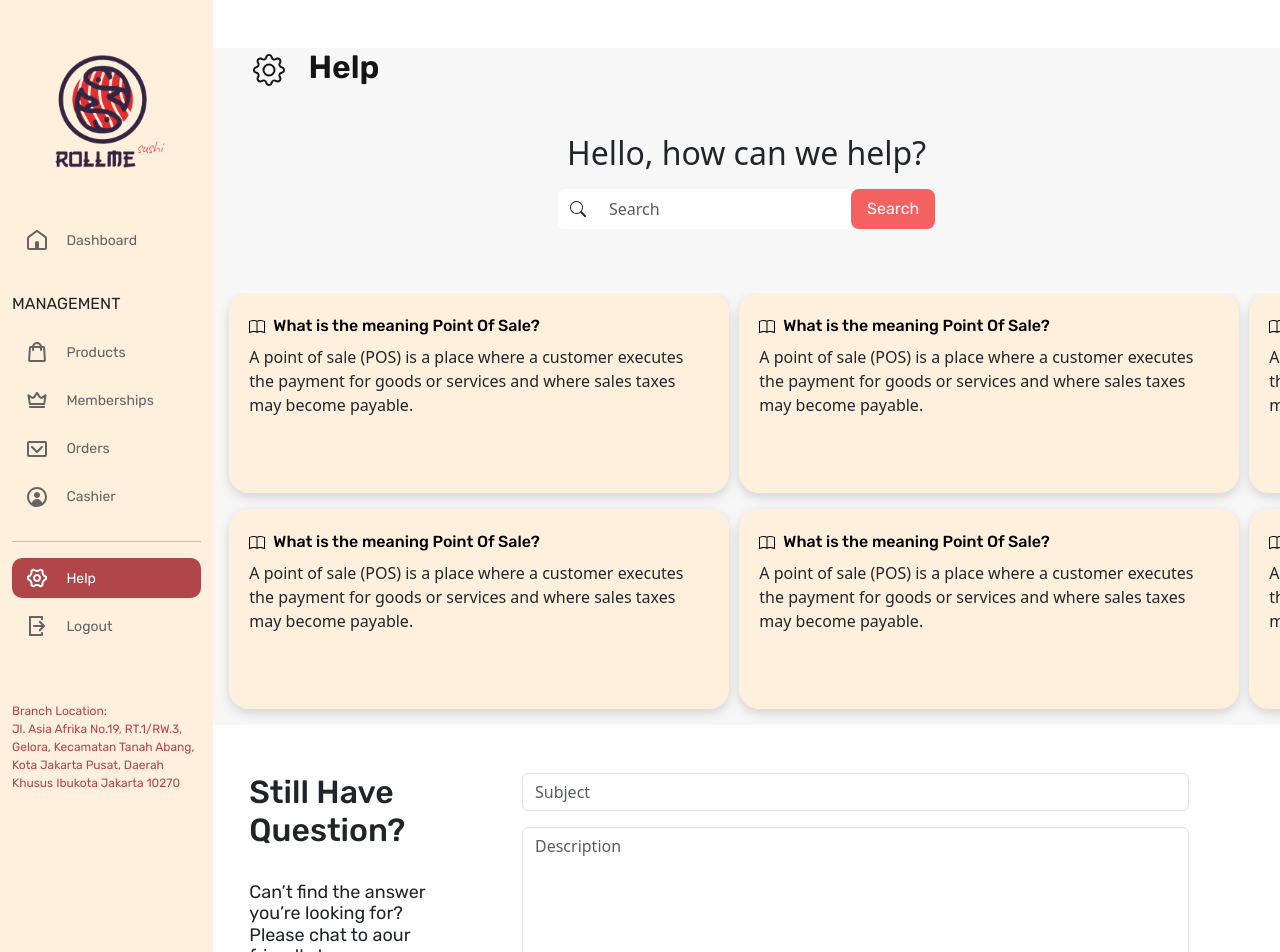
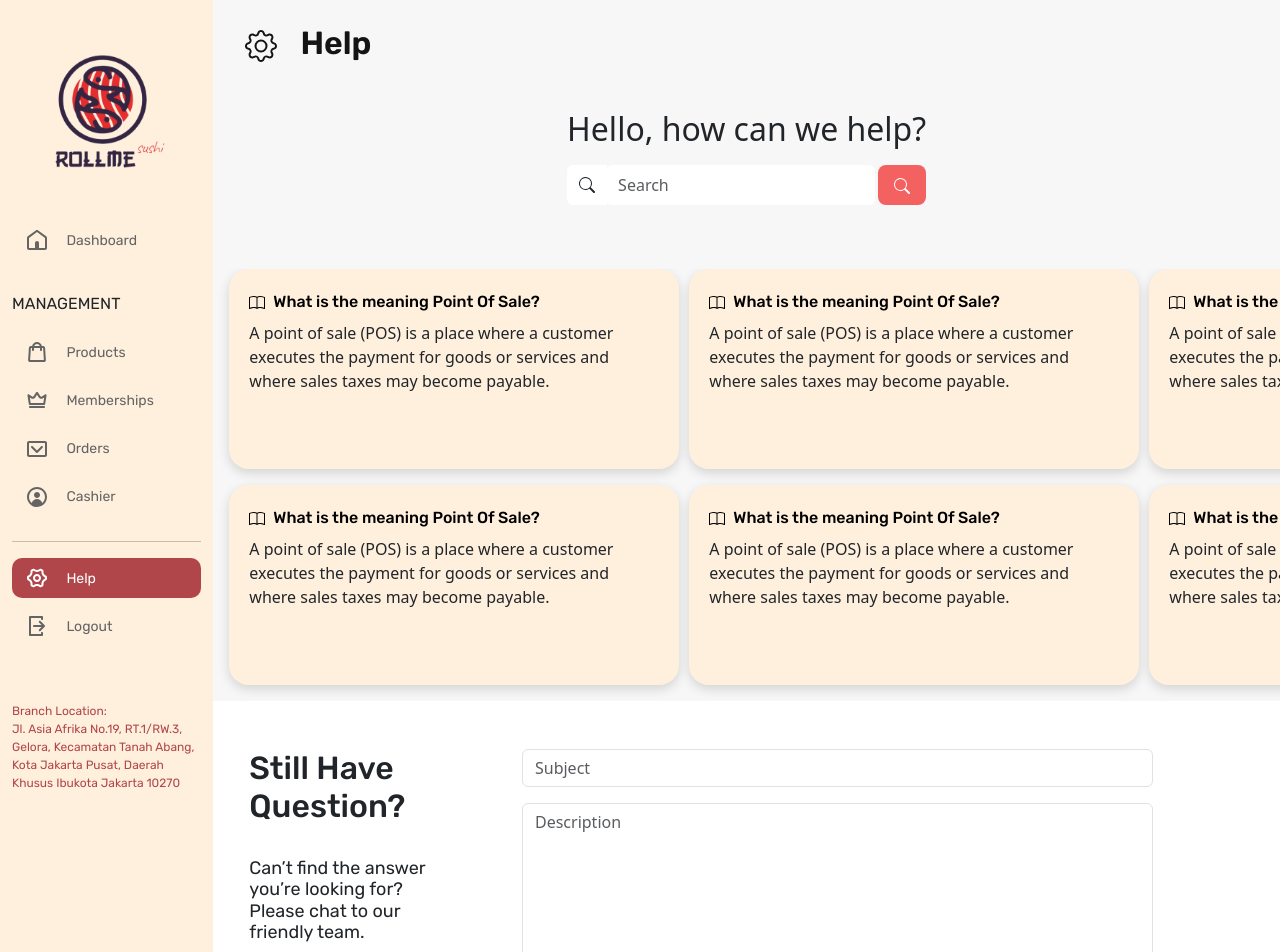
Before and after one commit to Capstone-MSIB-Altera-Batch-4/frontend_react, a React (Vite) app in the folder pos-capstone/: page /help in a window 1280 px wide. Shown: the top 952 px of the page. Built offline with nearby package versions, Linux system fonts and the light colour scheme; a web font is replaced by a local one.

Commit message:
add changes

```diff
--- a/pos-capstone/src/component/Cards/FAQCard/FAQCard.jsx
+++ b/pos-capstone/src/component/Cards/FAQCard/FAQCard.jsx
@@ -4,7 +4,7 @@ import './FAQCard.style.css'
 const FAQCard = (props) => {
     return (
         <div className="FAQcard mb-3" style={{
-            width: '500px',
+            width: '450px',
             height: '200px'
         }}>
             <div className="mb-2">
--- a/pos-capstone/src/component/LoginForm/LoginForm.jsx
+++ b/pos-capstone/src/component/LoginForm/LoginForm.jsx
@@ -87,7 +87,7 @@ const LoginForm = () => {
             />
             <div className='mt-5'>
                 <PrimaryButton
-                    className="btn text-white w-100"
+                    className="btn text-white w-100 position-relative"
                     label="Login"
                     type="submit"
                 />
--- a/pos-capstone/src/element/ShowPassword/ShowPassword.css
+++ b/pos-capstone/src/element/ShowPassword/ShowPassword.css
@@ -6,6 +6,7 @@
     cursor: pointer;
     background-color: transparent;
     border: none;
+    position: relative;
 
     color: #9095A0;
 
--- a/pos-capstone/src/page/Help/Help.jsx
+++ b/pos-capstone/src/page/Help/Help.jsx
@@ -11,21 +11,21 @@ const Help = () => {
         <>
 
             <div className="faq-section">
-                <div className="mt-5 ps-3">
+                <div className="pt-4 ps-3">
                     <PageTitle
-                        title={<><Gear className="ms-4 me-3" /> Help</>}
+                        title={<><Gear className="ms-3 me-3" /> Help</>}
                     />
                 </div>
 
-                <div className="d-flex align-items-center justify-content-center my-5">
+                <div className="d-flex align-items-center w-100 justify-content-center my-5">
                     <div>
                         <h2 className="text-center mb-3"> Hello, how can we help?</h2>
                         <div className="input-group mb-3">
                             <span className="input-group-text bg-white border-0">
                                 <Search />
                             </span>
-                            <input type="text" className="form-control border-0" placeholder="Search" />
-                            <PrimaryButton className="btn" label="Search" type="button"></PrimaryButton>
+                            <input type="text" className="form-control w-1 border-0 rounded" placeholder="Search" />
+                            <PrimaryButton className="btn ms-1" label={<Search />} type="button"></PrimaryButton>
                         </div>
                     </div>
                 </div>
@@ -48,12 +48,12 @@ const Help = () => {
                 </div>
             </div>
             <div className="row mb-3">
-                <div className="col-3 ps-5 pt-5">
+                <div className="col-lg-3 col-md-6 col-sm-12 ps-5 pt-5">
                     <h2 className="faq-h2 pb-4">Still Have Question?</h2>
-                    <h5 className="faq-h5">Can’t find the answer you’re looking for? Please chat to aour friendly team.</h5>
+                    <h5 className="faq-h5">Can’t find the answer you’re looking for? Please chat to our friendly team.</h5>
                     <h5 className="pt-4"><Whatsapp /></h5>
                 </div>
-                <div className="col-8 ps-5 pt-5">
+                <div className="col-lg-8 col-md-6 col-sm-12 ps-5 pt-5 pe-5">
                     <input type="text" className="form-control w-100" placeholder="Subject" />
                     <textarea className="form-control mt-3" placeholder="Description" rows="7"></textarea>
                     <div className="text-end">
```
